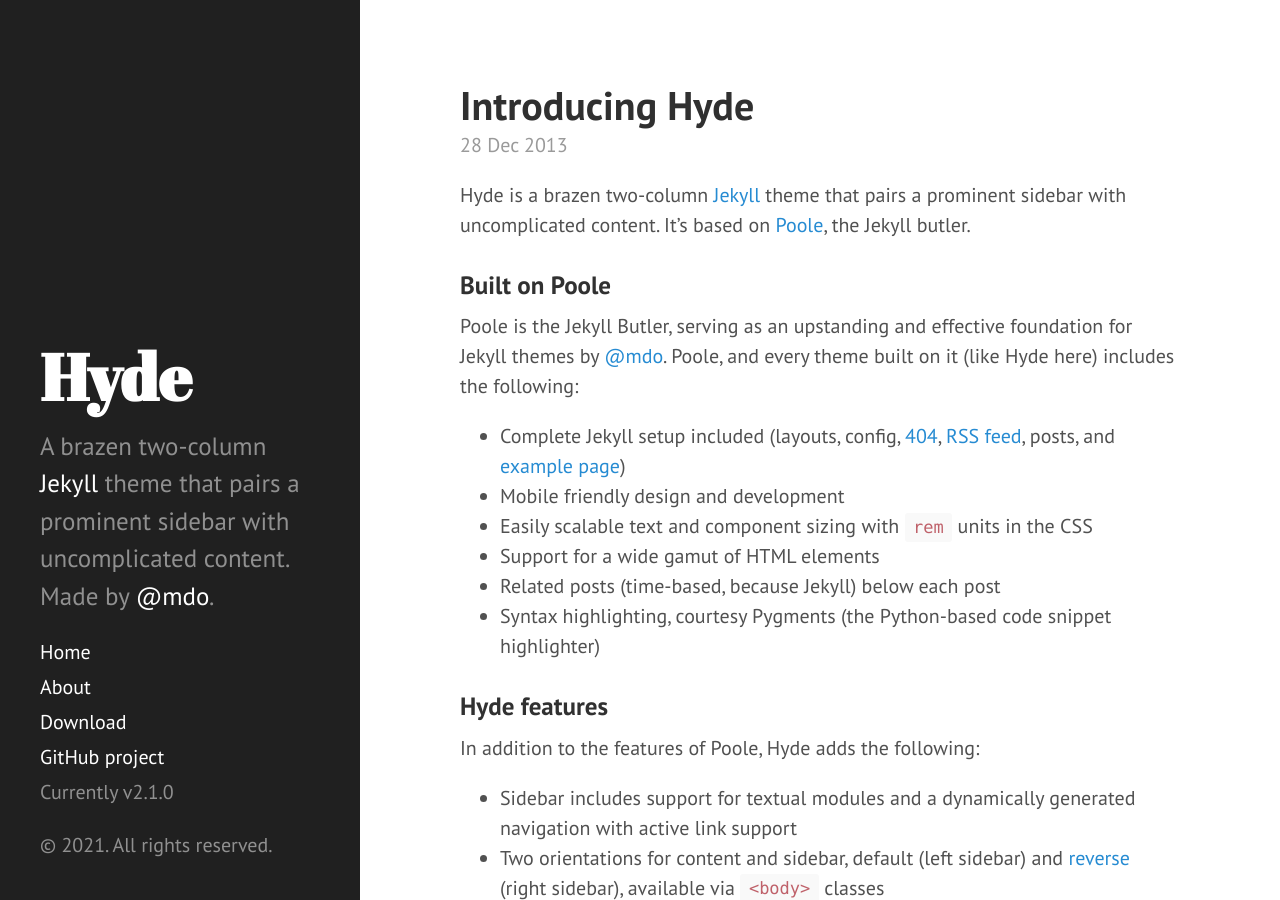
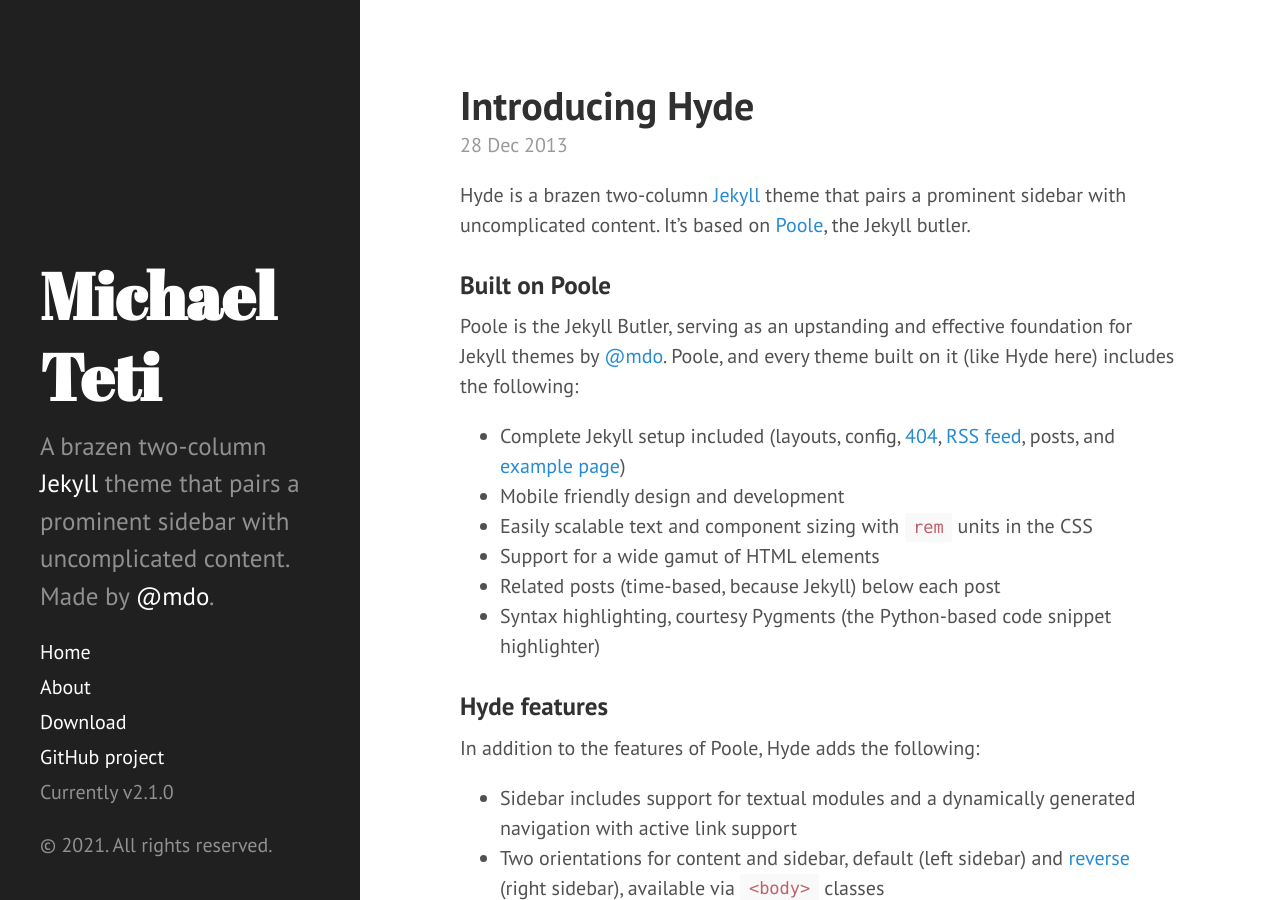
Before and after one commit to MichaelTeti/MichaelTeti.github.io, a Jekyll site: the page built from index.html, in a window 1280 px wide and 900 px high. Built offline with Jekyll 4.4.1, drawn with Linux system fonts in a browser that asks for light colours; Markdown is read by kramdown in place of the engine named in the settings; the list of posts is cut into pages by our own code.

Commit message:
Update _config.yml

```diff
--- a/_config.yml
+++ b/_config.yml
@@ -7,7 +7,7 @@ permalink:        pretty
 relative_permalinks: false
 
 # Setup
-title:            Hyde
+title:            Michael Teti
 tagline:          'A Jekyll theme'
 description:      'A brazen two-column <a href="http://jekyllrb.com" target="_blank">Jekyll</a> theme that pairs a prominent sidebar with uncomplicated content. Made by <a href="https://twitter.com/mdo" target="_blank">@mdo</a>.'
 url:              http://michaelteti.github.io
```
